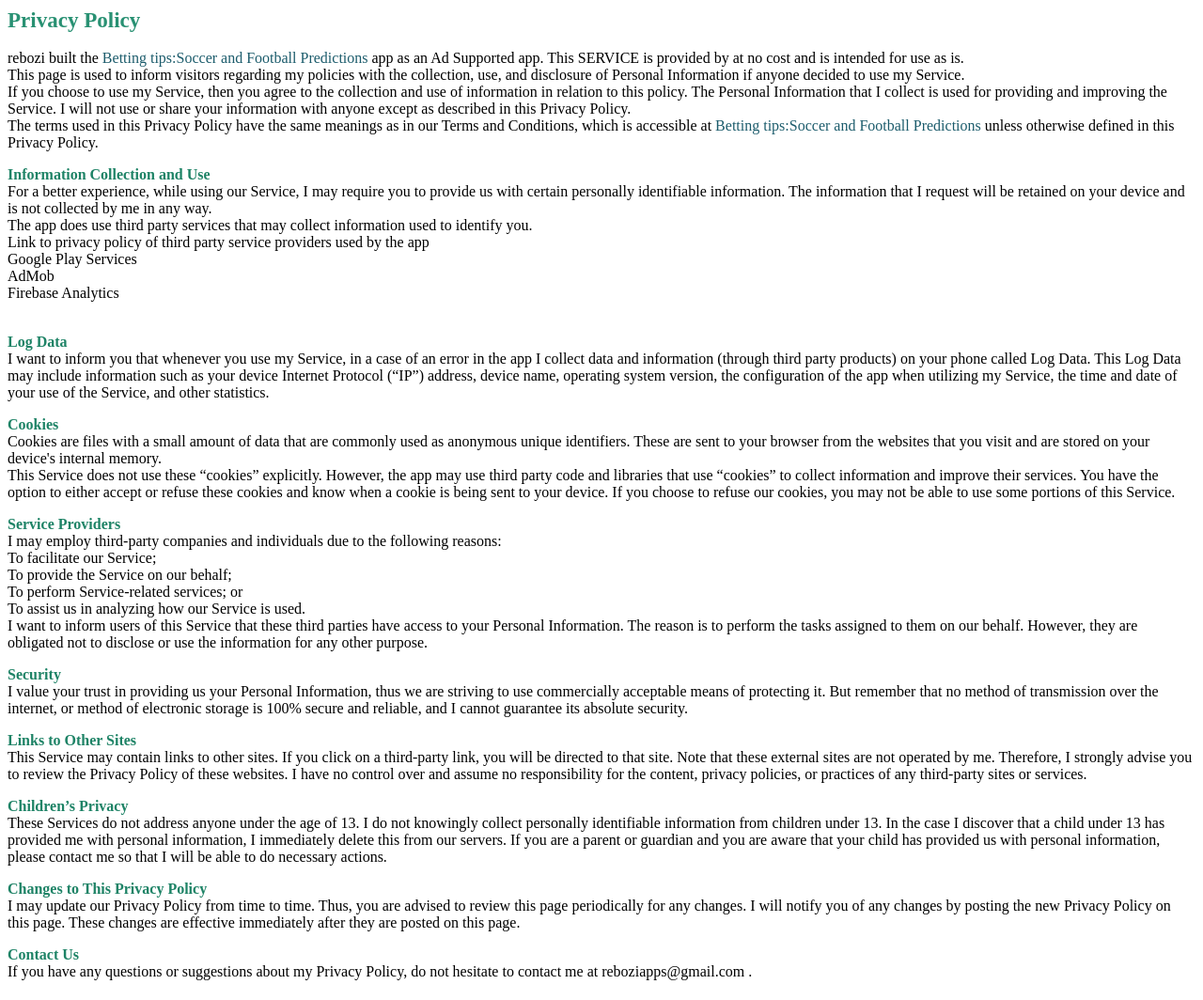
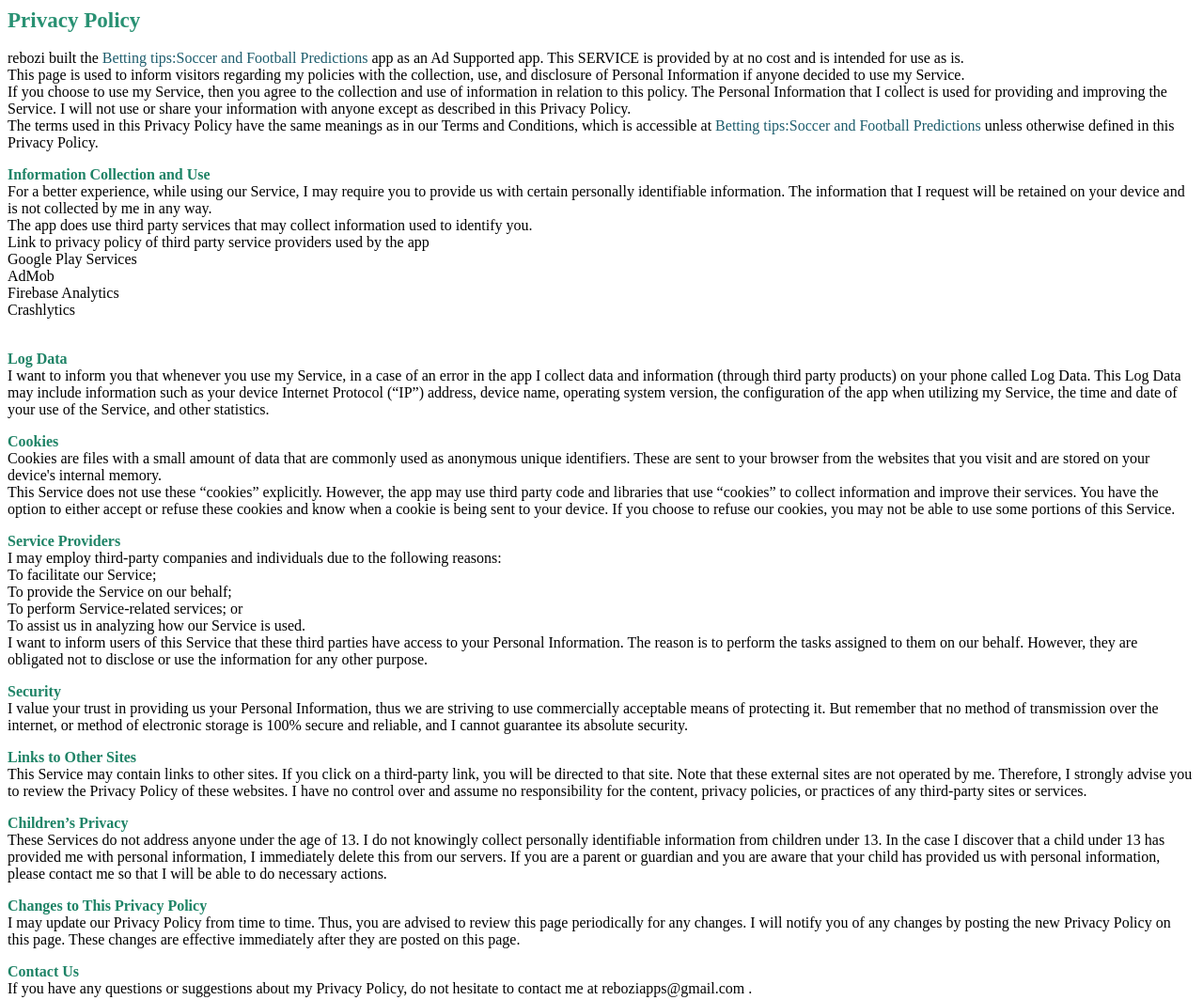
Before and after one commit to rebozi/enprediction, a plain HTML site: page index.html in a window 1280 px wide. Shown: the whole page at 94% size. Drawn offline with Linux system fonts and the light colour scheme.

Commit message:
Update index.html

```diff
--- a/index.html
+++ b/index.html
@@ -21,7 +21,8 @@
 <br/>
     Google Play Services<br/>
     AdMob<br/>
-    Firebase Analytics<br/><br/>
+    Firebase Analytics<br/>
+  Crashlytics<br/><br/>
 </p>
 
 <p align="left">
```
